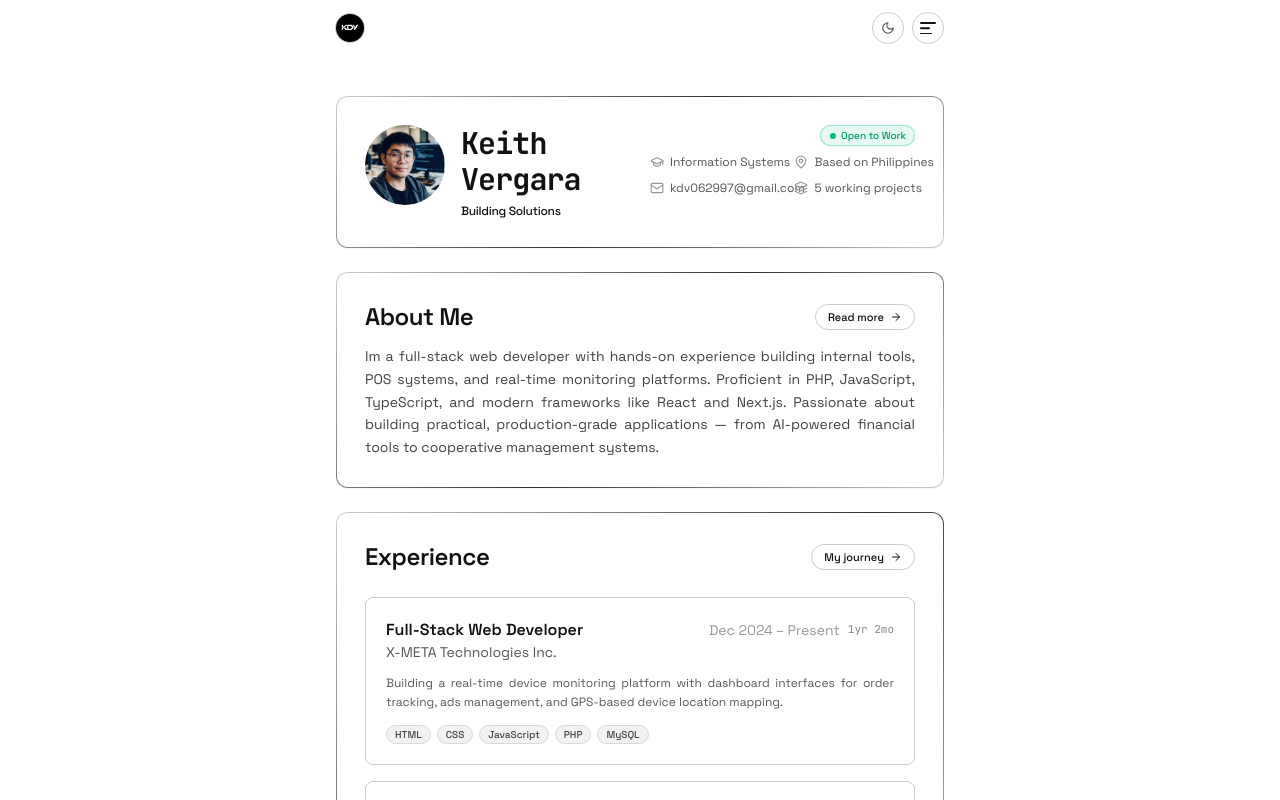
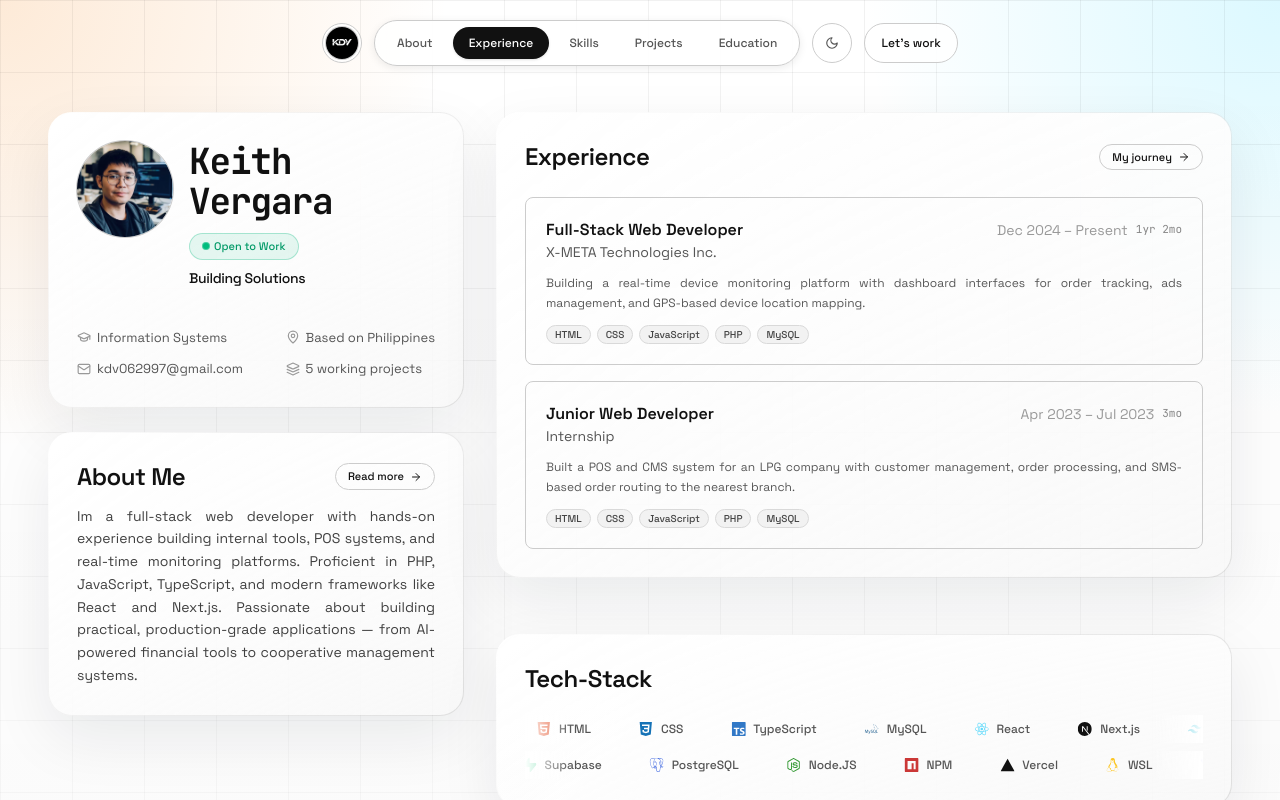
Before and after one commit to icodeninjaX/portfolio, a Next.js app: page / in a window 1280 px wide. Shown: the top 800 px of the page. Built offline with nearby package versions, Linux system fonts and the light colour scheme.

Commit message:
Aligned get in touch

```diff
--- a/app/globals.css
+++ b/app/globals.css
@@ -22,6 +22,15 @@
   --skills-bg: #111111;
   --skills-text: #f0f0f0;
   --skills-muted: #888888;
+  --desktop-grid-line: rgba(17, 17, 17, 0.06);
+  --desktop-glow-primary: rgba(247, 160, 75, 0.22);
+  --desktop-glow-secondary: rgba(35, 214, 255, 0.16);
+  --desktop-panel-top: rgba(255, 255, 255, 0.9);
+  --desktop-panel-bottom: rgba(255, 255, 255, 0.78);
+  --desktop-panel-border: rgba(255, 255, 255, 0.96);
+  --desktop-panel-edge: rgba(17, 17, 17, 0.12);
+  --desktop-shadow: 0 22px 60px rgba(15, 23, 42, 0.08);
+  --desktop-shadow-hover: 0 28px 80px rgba(15, 23, 42, 0.14);
 }
 
 /* ---- Dark theme ---- */
@@ -46,6 +55,15 @@
   --skills-bg: #0a0a0a;
   --skills-text: #f0f0f0;
   --skills-muted: #777777;
+  --desktop-grid-line: rgba(255, 255, 255, 0.06);
+  --desktop-glow-primary: rgba(255, 124, 69, 0.18);
+  --desktop-glow-secondary: rgba(76, 163, 255, 0.14);
+  --desktop-panel-top: rgba(22, 22, 22, 0.92);
+  --desktop-panel-bottom: rgba(10, 10, 10, 0.88);
+  --desktop-panel-border: rgba(255, 255, 255, 0.14);
+  --desktop-panel-edge: rgba(255, 255, 255, 0.18);
+  --desktop-shadow: 0 22px 60px rgba(0, 0, 0, 0.28);
+  --desktop-shadow-hover: 0 28px 80px rgba(0, 0, 0, 0.42);
 }
 
 @media (prefers-color-scheme: dark) {
@@ -70,6 +88,15 @@
     --skills-bg: #0a0a0a;
     --skills-text: #f0f0f0;
     --skills-muted: #777777;
+    --desktop-grid-line: rgba(255, 255, 255, 0.06);
+    --desktop-glow-primary: rgba(255, 124, 69, 0.18);
+    --desktop-glow-secondary: rgba(76, 163, 255, 0.14);
+    --desktop-panel-top: rgba(22, 22, 22, 0.92);
+    --desktop-panel-bottom: rgba(10, 10, 10, 0.88);
+    --desktop-panel-border: rgba(255, 255, 255, 0.14);
+    --desktop-panel-edge: rgba(255, 255, 255, 0.18);
+    --desktop-shadow: 0 22px 60px rgba(0, 0, 0, 0.28);
+    --desktop-shadow-hover: 0 28px 80px rgba(0, 0, 0, 0.42);
   }
 }
 
@@ -440,6 +467,52 @@ body {
   }
 }
 
+@media (min-width: 1024px) {
+  .home-desktop-backdrop {
+    background:
+      radial-gradient(circle at top left, var(--desktop-glow-primary), transparent 28rem),
+      radial-gradient(circle at top right, var(--desktop-glow-secondary), transparent 26rem),
+      linear-gradient(180deg, transparent, var(--accent-subtle));
+  }
+
+  .home-desktop-grid {
+    background-image:
+      linear-gradient(var(--desktop-grid-line) 1px, transparent 1px),
+      linear-gradient(90deg, var(--desktop-grid-line) 1px, transparent 1px);
+    background-size: 72px 72px;
+    mask-image: linear-gradient(to bottom, black, transparent 78%);
+  }
+
+  .home-shell .section-box {
+    position: relative;
+    overflow: hidden;
+    border-radius: 1.5rem;
+    background:
+      linear-gradient(180deg, var(--desktop-panel-top), var(--desktop-panel-bottom)) padding-box,
+      linear-gradient(135deg, var(--desktop-panel-border), var(--desktop-panel-edge)) border-box;
+    box-shadow: var(--desktop-shadow);
+    transition: transform 0.3s ease, box-shadow 0.3s ease;
+  }
+
+  .home-shell .section-box::before {
+    content: "";
+    position: absolute;
+    inset: 0;
+    background: linear-gradient(145deg, rgba(255, 255, 255, 0.12), transparent 42%);
+    pointer-events: none;
+  }
+
+  .home-shell .section-box > * {
+    position: relative;
+    z-index: 1;
+  }
+
+  .home-shell .section-box:hover {
+    transform: translateY(-4px);
+    box-shadow: var(--desktop-shadow-hover);
+  }
+}
+
 /* Horizontal rule */
 .section-rule {
   border: none;
--- a/app/page.tsx
+++ b/app/page.tsx
@@ -11,39 +11,49 @@ import { StickyNav } from "@/components/sticky-nav";
 
 export default function Home() {
   return (
-    <div className="min-h-screen bg-background">
+    <div className="home-shell relative min-h-screen overflow-x-clip bg-background">
+      <div className="home-desktop-backdrop pointer-events-none absolute inset-0 hidden lg:block" />
+      <div className="home-desktop-grid pointer-events-none absolute inset-0 hidden lg:block" />
       <a href="#main-content" className="skip-link">
         Skip to main content
       </a>
       <ScrollProgress />
       <StickyNav />
-      <main id="main-content" role="main" className="mx-auto max-w-2xl px-5 pb-16 pt-20 sm:px-8 sm:pt-24">
+      <main
+        id="main-content"
+        role="main"
+        className="relative mx-auto max-w-2xl px-5 pb-16 pt-20 sm:px-8 sm:pt-24 lg:max-w-7xl lg:px-8 lg:pb-24 lg:pt-28 xl:px-12"
+      >
+        <div className="lg:grid lg:grid-cols-[minmax(0,24rem)_minmax(0,1fr)] lg:gap-6 xl:grid-cols-[minmax(0,26rem)_minmax(0,1fr)] xl:gap-8">
+          <div className="space-y-6 lg:col-start-1 lg:row-start-1 lg:row-span-2 lg:sticky lg:top-28 lg:self-start">
             <div className="animate-fade-in-up delay-0">
               <Header data={resumeData} />
             </div>
 
-        <div className="mt-6 animate-fade-in-up delay-1">
+            <div className="animate-fade-in-up delay-1">
               <Summary text={resumeData.summary} />
             </div>
+          </div>
 
-        <div className="mt-6 animate-fade-in-up delay-2">
+          <div className="mt-6 animate-fade-in-up delay-2 lg:mt-0 lg:col-start-2 lg:row-start-1">
             <Experience items={resumeData.experience} />
           </div>
 
-        <div className="mt-6 animate-fade-in-up delay-3">
+          <div className="mt-6 animate-fade-in-up delay-3 lg:col-start-2 lg:row-start-2">
             <Skills skills={resumeData.skills} />
           </div>
 
-        <div className="mt-6 animate-fade-in-up delay-4">
+          <div className="mt-6 animate-fade-in-up delay-4 lg:col-start-2 lg:row-start-3">
             <Projects items={resumeData.projects} />
           </div>
 
-        <div className="mt-6 animate-fade-in-up delay-5">
+          <div className="mt-6 animate-fade-in-up delay-5 lg:col-start-2 lg:row-start-4">
             <Education items={resumeData.education} />
           </div>
 
-        <div className="mt-10 animate-fade-in-up delay-5">
+          <div className="mt-10 animate-fade-in-up delay-5 lg:mt-0 lg:col-start-1 lg:row-start-3 lg:self-start">
             <Footer data={resumeData} />
+          </div>
         </div>
       </main>
     </div>
--- a/components/footer.tsx
+++ b/components/footer.tsx
@@ -20,17 +20,8 @@ function formatLinkLabel(url: string) {
 export function Footer({ data }: FooterProps) {
   const githubUrl = normalizeExternalUrl(data.github);
   const linkedinUrl = normalizeExternalUrl(data.linkedin);
-
-  return (
+  const contactLinks = (
     <>
-      <footer className="section-box">
-        <div className="flex flex-col gap-5 sm:flex-row sm:items-center sm:justify-between">
-          <div>
-            <h2 className="section-heading text-lg text-accent sm:text-xl">Get in touch</h2>
-            <p className="mt-1 font-display text-[10px] text-muted sm:text-[11px]">Open to collaborations.</p>
-          </div>
-
-          <div className="flex flex-col items-start gap-2 sm:items-end">
       <a
         href={`mailto:${data.email}`}
         className="inline-flex items-center gap-2 font-display text-[11px] text-muted transition-colors hover:text-foreground sm:text-xs"
@@ -69,6 +60,24 @@ export function Footer({ data }: FooterProps) {
           <span>LinkedIn</span>
         </span>
       )}
+    </>
+  );
+
+  return (
+    <>
+      <footer className="section-box">
+        <div className="flex flex-col gap-5 sm:flex-row sm:items-center sm:justify-between">
+          <div>
+            <h2 className="section-heading text-lg text-accent sm:text-xl">Get in touch</h2>
+            <p className="mt-1 font-display text-[10px] text-muted sm:text-[11px]">Open to collaborations.</p>
+          </div>
+
+          <div className="flex flex-col items-start gap-2 sm:items-end lg:hidden">
+            {contactLinks}
+          </div>
+
+          <div className="hidden lg:ml-auto lg:flex lg:flex-col lg:items-start lg:gap-2">
+            {contactLinks}
           </div>
         </div>
       </footer>
--- a/components/header.tsx
+++ b/components/header.tsx
@@ -31,28 +31,37 @@ export function Header({ data }: HeaderProps) {
 
   return (
     <header className="section-box">
-      <div className="flex flex-col gap-8 sm:flex-row sm:items-start sm:justify-between">
-        <div className="flex gap-4 items-center sm:items-start">
+      <div className="flex flex-col gap-8 sm:flex-row sm:items-start sm:justify-between lg:flex-col lg:items-start lg:gap-10">
+        <div className="flex items-center gap-4 sm:items-start">
           <Image
             src="/profile.webp"
             alt={data.name}
             width={80}
             height={80}
-            className="h-16 w-16 rounded-full object-cover transition-all duration-500 sm:h-20 sm:w-20"
+            className="h-16 w-16 rounded-full object-cover ring-1 ring-border-hover transition-all duration-500 sm:h-20 sm:w-20 lg:h-24 lg:w-24"
             priority
           />
           <div>
-            <h1
-              className="glitch-name text-2xl text-foreground sm:text-3xl"
-              data-text={data.name}
-            >
-              {data.name}
-            </h1>
-            <div className="mt-1.5">
-              <div className="h-4 overflow-hidden">
+            <div className="flex flex-wrap items-center gap-2 lg:gap-3">
+              <h1
+                className="glitch-name text-2xl text-foreground sm:text-3xl lg:text-4xl"
+                data-text={data.name}
+              >
+                {data.name}
+              </h1>
+              <span className="open-work-badge hidden w-fit items-center gap-1 rounded-full border border-emerald-500/30 bg-emerald-500/10 px-2 py-0.5 font-display text-[10px] font-medium text-emerald-600 dark:text-emerald-400 lg:inline-flex lg:px-3 lg:py-1 lg:text-[11px]">
+                <span className="relative flex h-2 w-2 items-center justify-center">
+                  <span className="absolute inline-flex h-full w-full animate-ping rounded-full bg-emerald-500/70" />
+                  <span className="relative inline-flex h-1.5 w-1.5 rounded-full bg-emerald-500" />
+                </span>
+                Open to Work
+              </span>
+            </div>
+            <div className="mt-1.5 lg:mt-2">
+              <div className="h-4 overflow-hidden lg:h-5">
                 <p
                   key={titleIndex}
-                  className="title-enter whitespace-nowrap font-display text-[11px] font-medium tracking-tight text-accent sm:text-xs"
+                  className="title-enter whitespace-nowrap font-display text-[11px] font-medium tracking-tight text-accent sm:text-xs lg:text-sm"
                 >
                   {titles[titleIndex]}
                 </p>
@@ -61,8 +70,8 @@ export function Header({ data }: HeaderProps) {
           </div>
         </div>
 
-        <div className="flex w-full flex-col gap-2 sm:w-auto sm:items-end">
-          <div className="flex w-full items-center justify-between gap-2 sm:w-auto sm:justify-end">
+        <div className="flex w-full flex-col gap-2 sm:w-auto sm:items-end lg:w-full lg:items-start lg:gap-4">
+          <div className="flex w-full items-center justify-between gap-2 sm:w-auto sm:justify-end lg:hidden">
             <span className="open-work-badge inline-flex w-fit items-center gap-1 rounded-full border border-emerald-500/30 bg-emerald-500/10 px-2 py-0.5 font-display text-[10px] font-medium text-emerald-600 dark:text-emerald-400">
               <span className="relative flex h-2 w-2 items-center justify-center">
                 <span className="absolute inline-flex h-full w-full animate-ping rounded-full bg-emerald-500/70" />
@@ -72,27 +81,51 @@ export function Header({ data }: HeaderProps) {
             </span>
           </div>
 
-          <div className="grid w-full grid-cols-2 gap-x-6 gap-y-2.5 font-display sm:w-auto">
+          <div className="grid w-full grid-cols-2 gap-x-6 gap-y-2.5 font-display sm:w-auto lg:hidden">
             <div className="flex min-w-0 items-center gap-1.5 whitespace-nowrap">
               <LuGraduationCap className="h-3.5 w-3.5 shrink-0 text-muted-light" />
-              <span className="text-[11px] text-muted sm:text-xs">Information Systems</span>
+              <span className="text-[11px] text-muted sm:text-xs lg:text-[13px]">Information Systems</span>
             </div>
             <div className="flex min-w-0 items-center gap-1.5 whitespace-nowrap">
               <LuMapPin className="h-3.5 w-3.5 shrink-0 text-muted-light" />
-              <span className="text-[11px] text-muted sm:text-xs">Based on Philippines</span>
+              <span className="text-[11px] text-muted sm:text-xs lg:text-[13px]">Based on Philippines</span>
             </div>
             <div className="flex min-w-0 items-center gap-1.5 whitespace-nowrap">
               <LuMail className="h-3.5 w-3.5 shrink-0 text-muted-light" />
               <a
                 href={`mailto:${data.email}`}
-                className="text-[11px] text-muted transition-colors hover:text-accent sm:text-xs"
+                className="text-[11px] text-muted transition-colors hover:text-accent sm:text-xs lg:text-[13px]"
               >
                 {data.email}
               </a>
             </div>
             <div className="flex min-w-0 items-center gap-1.5 whitespace-nowrap">
               <LuLayers className="h-3.5 w-3.5 shrink-0 text-muted-light" />
-              <span className="text-[11px] text-muted sm:text-xs">5 working projects</span>
+              <span className="text-[11px] text-muted sm:text-xs lg:text-[13px]">5 working projects</span>
+            </div>
+          </div>
+
+          <div className="hidden w-full font-display lg:grid lg:grid-cols-[max-content_max-content] lg:justify-between lg:gap-x-6 lg:gap-y-3">
+            <div className="flex min-w-0 items-center gap-1.5 whitespace-nowrap">
+              <LuGraduationCap className="h-3.5 w-3.5 shrink-0 text-muted-light" />
+              <span className="text-[13px] text-muted">Information Systems</span>
+            </div>
+            <div className="flex min-w-0 items-center gap-1.5 whitespace-nowrap">
+              <LuMapPin className="h-3.5 w-3.5 shrink-0 text-muted-light" />
+              <span className="text-[13px] text-muted">Based on Philippines</span>
+            </div>
+            <div className="flex min-w-0 items-center gap-1.5 whitespace-nowrap">
+              <LuMail className="h-3.5 w-3.5 shrink-0 text-muted-light" />
+              <a
+                href={`mailto:${data.email}`}
+                className="text-[13px] text-muted transition-colors hover:text-accent"
+              >
+                {data.email}
+              </a>
+            </div>
+            <div className="flex min-w-0 items-center gap-1.5 whitespace-nowrap">
+              <LuLayers className="h-3.5 w-3.5 shrink-0 text-muted-light" />
+              <span className="text-[13px] text-muted">5 working projects</span>
             </div>
           </div>
         </div>
--- a/components/sticky-nav.tsx
+++ b/components/sticky-nav.tsx
@@ -3,6 +3,7 @@
 import { useEffect, useState, useCallback } from "react";
 import Image from "next/image";
 import { LuSun, LuMoon } from "react-icons/lu";
+import { resumeData } from "@/lib/data";
 
 const sections = [
   { id: "about", label: "About" },
@@ -94,7 +95,8 @@ export function StickyNav() {
           visible ? "translate-y-0 opacity-100" : "-translate-y-full opacity-0"
         }`}
       >
-        <div className="mx-auto flex max-w-2xl items-center justify-between px-5 py-3 sm:px-8">
+        <div className="mx-auto max-w-2xl px-5 py-3 sm:px-8 lg:max-w-7xl lg:px-8 lg:py-5 xl:px-12">
+          <div className="flex items-center justify-between lg:hidden">
             <button
               onClick={() => window.scrollTo({ top: 0, behavior: "smooth" })}
               className="flex items-center gap-2"
@@ -158,11 +160,65 @@ export function StickyNav() {
               </button>
             </div>
           </div>
+
+          <div className="hidden lg:flex lg:items-center lg:justify-center lg:gap-3">
+            <button
+              onClick={() => window.scrollTo({ top: 0, behavior: "smooth" })}
+              className="flex h-10 w-10 items-center justify-center rounded-full border border-border-hover bg-card/80 backdrop-blur-xl"
+              aria-label="Scroll to top"
+            >
+              <Image
+                src="/logo.webp"
+                alt="KV"
+                width={28}
+                height={28}
+                className="h-8 w-8 rounded-full object-cover ring-1 ring-border-hover"
+              />
+            </button>
+
+            <div className="flex items-center gap-1 rounded-full border border-border-hover bg-card/80 p-1.5 shadow-md backdrop-blur-xl">
+              {sections.map((section) => (
+                <button
+                  key={section.id}
+                  onClick={() => scrollTo(section.id)}
+                  className={`rounded-full px-4 py-2 font-display text-xs font-medium transition-all ${
+                    active === section.id
+                      ? "bg-foreground text-background shadow-sm"
+                      : "text-muted hover:bg-foreground/5 hover:text-foreground"
+                  }`}
+                >
+                  {section.label}
+                </button>
+              ))}
+            </div>
+
+            {theme && (
+              <button
+                onClick={toggleTheme}
+                aria-label={`Switch to ${theme === "dark" ? "light" : "dark"} mode`}
+                className="flex h-10 w-10 items-center justify-center rounded-full border border-border-hover bg-card/80 text-muted backdrop-blur-xl transition-colors hover:text-foreground"
+              >
+                {theme === "dark" ? (
+                  <LuSun className="h-3.5 w-3.5" />
+                ) : (
+                  <LuMoon className="h-3.5 w-3.5" />
+                )}
+              </button>
+            )}
+
+            <a
+              href={`mailto:${resumeData.email}`}
+              className="inline-flex h-10 items-center rounded-full border border-border-hover bg-card/80 px-4 font-display text-xs font-medium text-foreground backdrop-blur-xl transition-colors hover:bg-foreground hover:text-background"
+            >
+              Let&apos;s work
+            </a>
+          </div>
+        </div>
       </nav>
 
       {/* Overlay */}
       <div
-        className={`print-hidden fixed inset-0 z-40 bg-black/50 backdrop-blur-sm transition-opacity duration-500 ${
+        className={`print-hidden fixed inset-0 z-40 bg-black/50 backdrop-blur-sm transition-opacity duration-500 lg:hidden ${
           menuOpen ? "opacity-100" : "pointer-events-none opacity-0"
         }`}
         onClick={() => setMenuOpen(false)}
@@ -170,7 +226,7 @@ export function StickyNav() {
 
       {/* Menu panel */}
       <div
-        className={`print-hidden fixed right-0 top-0 z-40 h-full w-72 border-l border-border-hover bg-card/95 backdrop-blur-2xl transition-all duration-500 ease-[cubic-bezier(0.77,0,0.18,1)] ${
+        className={`print-hidden fixed right-0 top-0 z-40 h-full w-72 border-l border-border-hover bg-card/95 backdrop-blur-2xl transition-all duration-500 ease-[cubic-bezier(0.77,0,0.18,1)] lg:hidden ${
           menuOpen ? "translate-x-0" : "translate-x-full"
         }`}
       >
```
Lines whose indentation alone changed are shown as unchanged.
